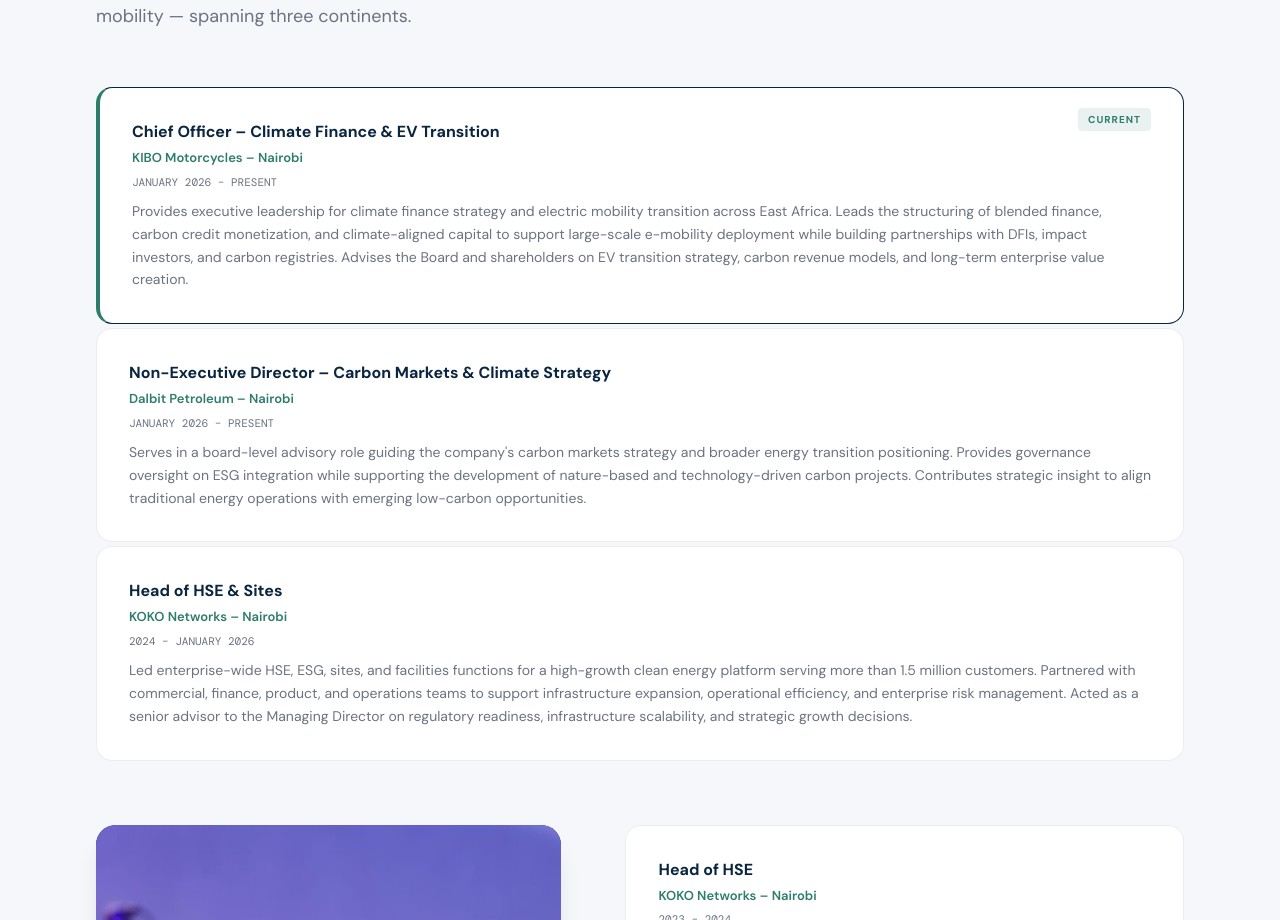
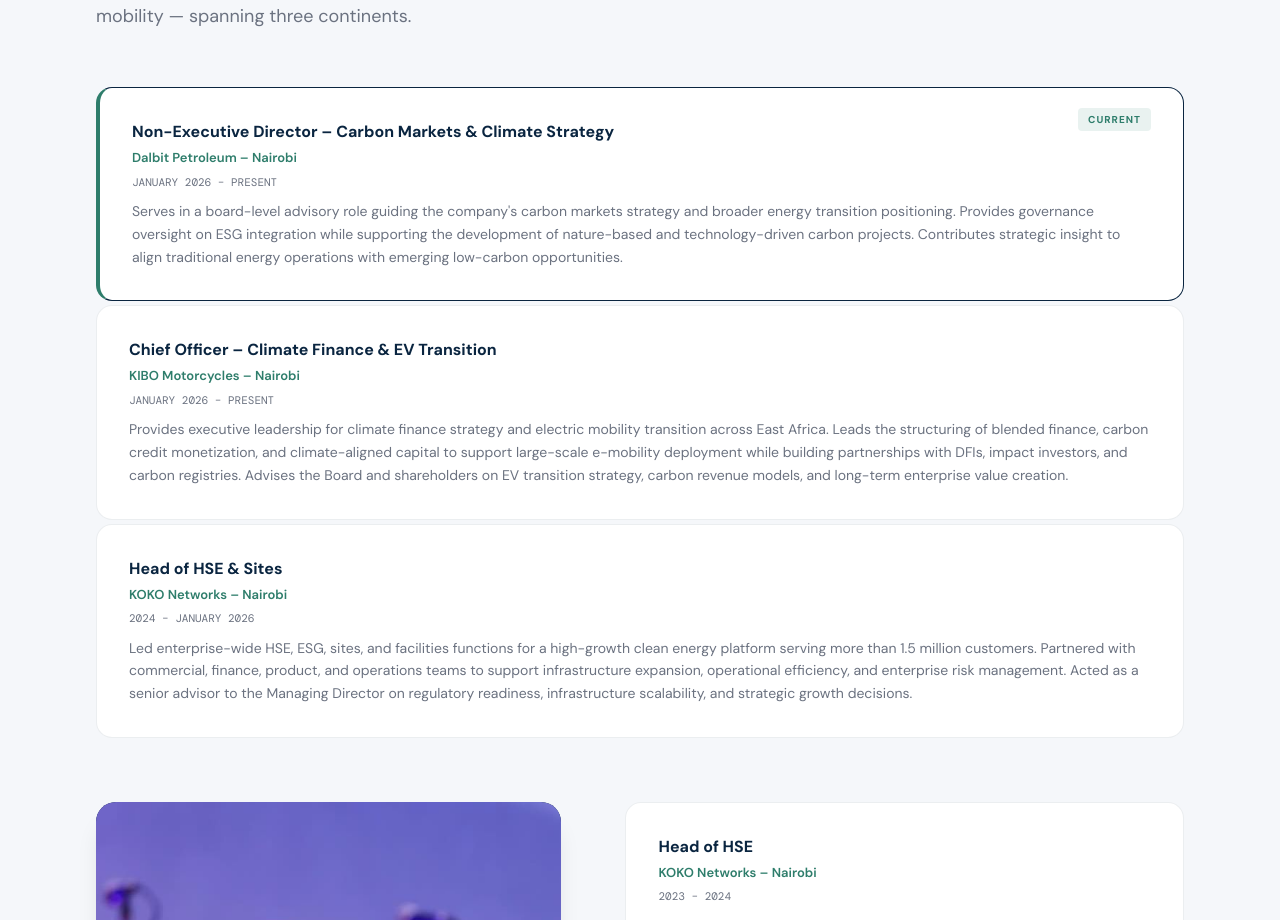
Before and after one commit to humphreyIndire/humphrey-indire, a React (Vite) app: page / in a window 1280 px wide. Shown: the part 3640-4560 px from the top of the page. Built offline with nearby package versions, Linux system fonts and the light colour scheme; a web font is replaced by a local one.

Commit message:
updates to leadershipd current role

```diff
--- a/src/constants/index.js
+++ b/src/constants/index.js
@@ -124,17 +124,17 @@
 
 export const EXPERIENCES = [
   {
+    role: "Non-Executive Director – Carbon Markets & Climate Strategy",
+    company: "Dalbit Petroleum – Nairobi",
+    period: "January 2026 – Present",
+    desc: "Serves in a board-level advisory role guiding the company's carbon markets strategy and broader energy transition positioning. Provides governance oversight on ESG integration while supporting the development of nature-based and technology-driven carbon projects. Contributes strategic insight to align traditional energy operations with emerging low-carbon opportunities.",
+    current: true,
+  },
+  {
     role: "Chief Officer – Climate Finance & EV Transition",
     company: "KIBO Motorcycles – Nairobi",
     period: "January 2026 – Present",
     desc: "Provides executive leadership for climate finance strategy and electric mobility transition across East Africa. Leads the structuring of blended finance, carbon credit monetization, and climate-aligned capital to support large-scale e-mobility deployment while building partnerships with DFIs, impact investors, and carbon registries. Advises the Board and shareholders on EV transition strategy, carbon revenue models, and long-term enterprise value creation.",
-    current: true,
-  },
-  {
-    role: "Non-Executive Director – Carbon Markets & Climate Strategy",
-    company: "Dalbit Petroleum – Nairobi",
-    period: "January 2026 – Present",
-    desc: "Serves in a board-level advisory role guiding the company's carbon markets strategy and broader energy transition positioning. Provides governance oversight on ESG integration while supporting the development of nature-based and technology-driven carbon projects. Contributes strategic insight to align traditional energy operations with emerging low-carbon opportunities.",
     current: false,
   },
   {
```
